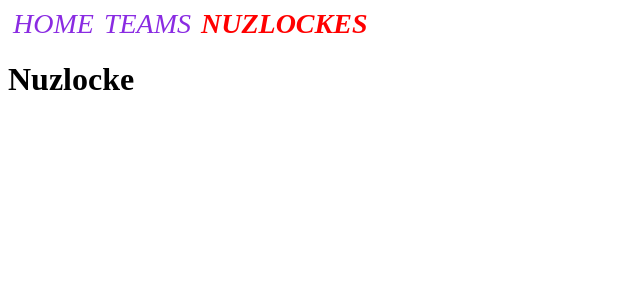
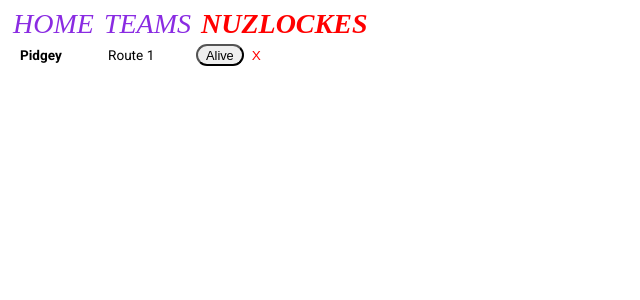
Before and after one commit to visserjackson-code/capstone, a React (Vite) app: page /nuzlocke in a window 1280 px wide. Shown: the top 300 px of the page, without its empty margins (0-640 px from the left). Built offline with nearby package versions, Linux system fonts and the light colour scheme; no server answers; a web font is replaced by a local one.

Commit message:
testing rendering for encounter

```diff
--- a/src/pages/Nuzlocke.jsx
+++ b/src/pages/Nuzlocke.jsx
@@ -1,7 +1,17 @@
-function Nuzlocke () {
-    return (
-        <h1>Nuzlocke</h1>
-    )
+import Encounter from "../components/Encounter";
+
+function Nuzlocke() {
+  const testEncounter = { id: 1, pokemon: 'pidgey', location: 'Route 1', alive: true };
+
+  return (
+    <div>
+      <Encounter
+        encounter={testEncounter}
+        onToggle={(id) => console.log('toggle', id)}
+        onDelete={(id) => console.log('delete', id)}
+      />
+    </div>
+  );
 }
 
 export default Nuzlocke;
--- a/src/styles/Encounter.css
+++ b/src/styles/Encounter.css
@@ -0,0 +1,47 @@
+.encounter {
+  display: flex;
+  align-items: center;
+  gap: 0.5rem;
+  padding: 0.25rem 0.75rem;
+  border-radius: 8px;
+  margin-bottom: 0.25rem;
+  width: fit-content;
+}
+
+.encounter-sprite {
+  width: 40px;
+  height: 40px;
+  object-fit: contain;
+}
+
+.encounter-pokemon {
+  font-weight: bold;
+  width: 80px;
+  font-size: 0.85rem;
+  text-transform: capitalize;
+}
+
+.encounter.dead .encounter-pokemon {
+  text-decoration: line-through;
+}
+
+.encounter-location {
+  font-size: 0.85rem;
+  width: 80px;
+}
+
+.toggle-button {
+  border-radius: 2em;
+  cursor: pointer;
+  padding: 0.1rem 0.5rem;
+  font-size: 0.8rem;
+}
+
+.delete-button {
+  background: none;
+  border: none;
+  cursor: pointer;
+  color: red;
+  font-size: 0.85rem;
+  padding: 0;
+}
```
